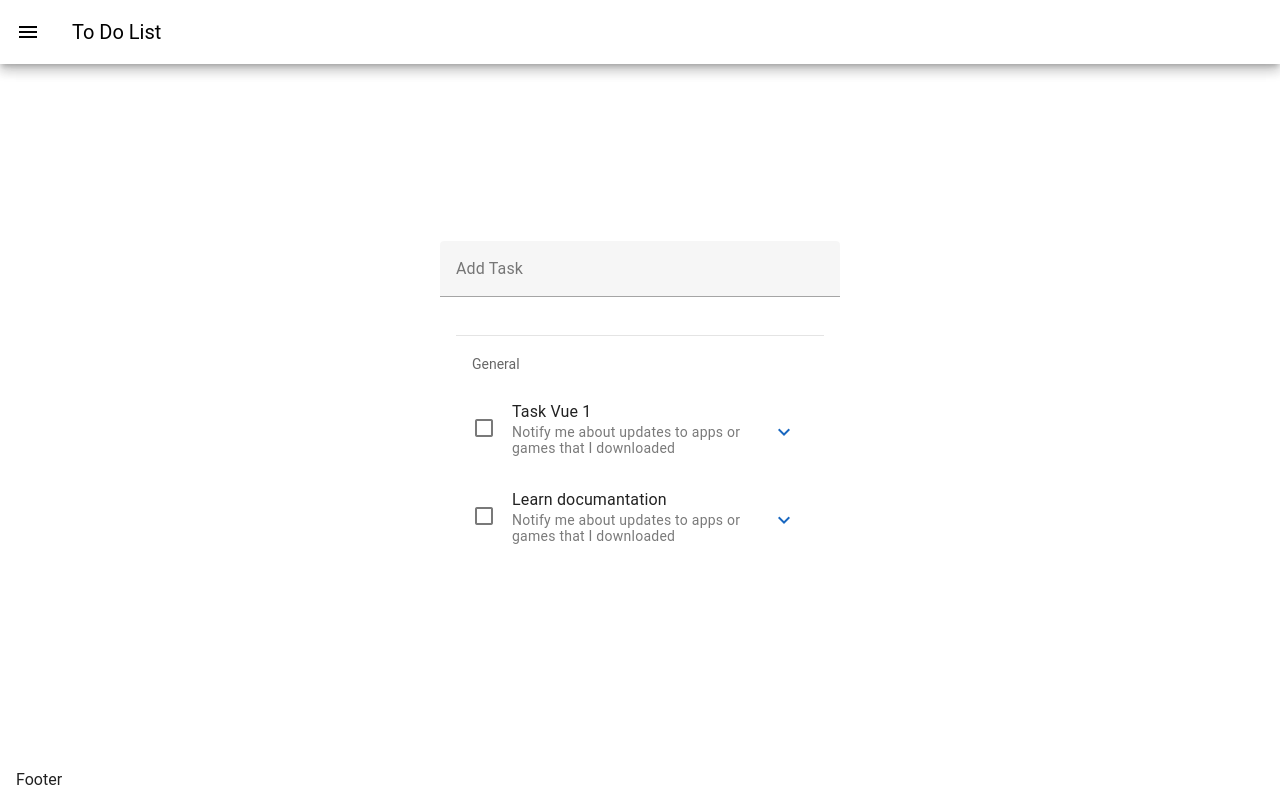
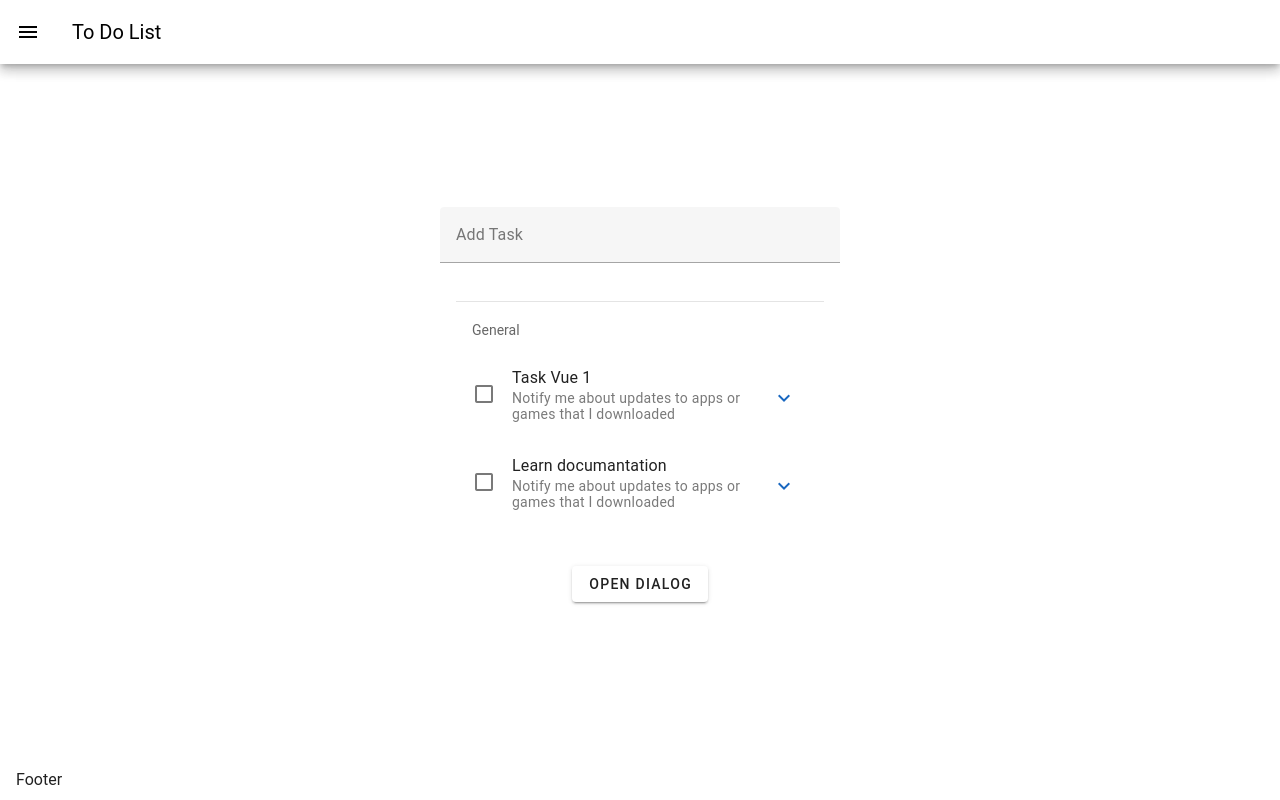
Before and after one commit to kbloski/vuetify-todolist, a Vue app in the folder vuetify-project/: page / in a window 1280 px wide. Built offline with nearby package versions, Linux system fonts and the light colour scheme.

Commit message:
Add dialog task

```diff
--- /dev/null
+++ b/vuetify-project/src/components/DialogTask.vue
@@ -0,0 +1,40 @@
+<template>
+  <div class="text-center pa-4">
+    <v-dialog
+      v-model="dialog"
+      max-width="400"
+      persistent
+    >
+      <template v-slot:activator="{ props: activatorProps }">
+        <v-btn v-bind="activatorProps">
+          Open Dialog
+        </v-btn>
+      </template>
+
+      <v-card
+        prepend-icon="mdi-map-marker"
+        text="Let Google help apps determine location. This means sending anonymous location data to Google, even when no apps are running."
+        title="Use Google's location service?"
+      >
+        <template v-slot:actions>
+          <v-spacer></v-spacer>
+
+          <v-btn @click="dialog = false">
+            Disagree
+          </v-btn>
+
+          <v-btn @click="dialog = false">
+            Agree
+          </v-btn>
+        </template>
+      </v-card>
+    </v-dialog>
+  </div>
+</template>
+
+<script setup>
+import { ref } from 'vue';
+
+const dialog = ref(false);
+
+</script>
--- a/vuetify-project/src/components/TodoList.vue
+++ b/vuetify-project/src/components/TodoList.vue
@@ -1,4 +1,5 @@
 <template>
+    <div>
     <v-text-field
         label="Add Task"
         v-on:keyup.enter="addTask"
@@ -8,10 +9,15 @@
   <lists-tasks
     :tasks="tasks"
   />
+
+        <DialogTask />
+    </div>
 </template>
 
 <script setup>
 import ListsTasks from './ListsTasks.vue';
+import DialogTask from './DialogTask.vue';
+
 import { provide, reactive, ref} from 'vue';
 
 const tasksSelection = ref([]);
```
